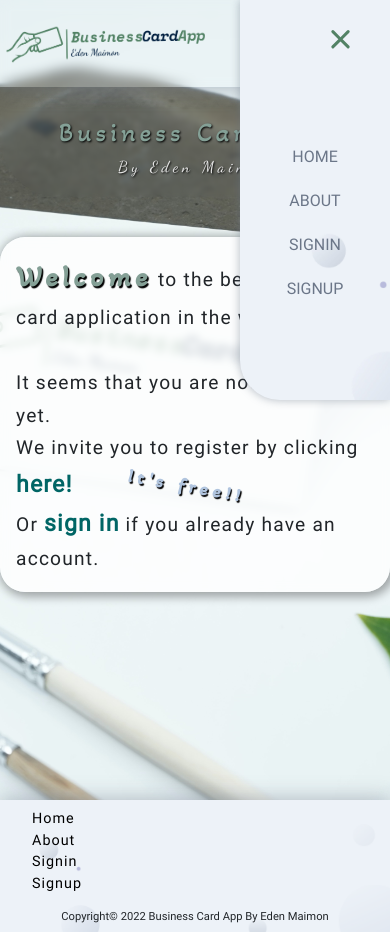
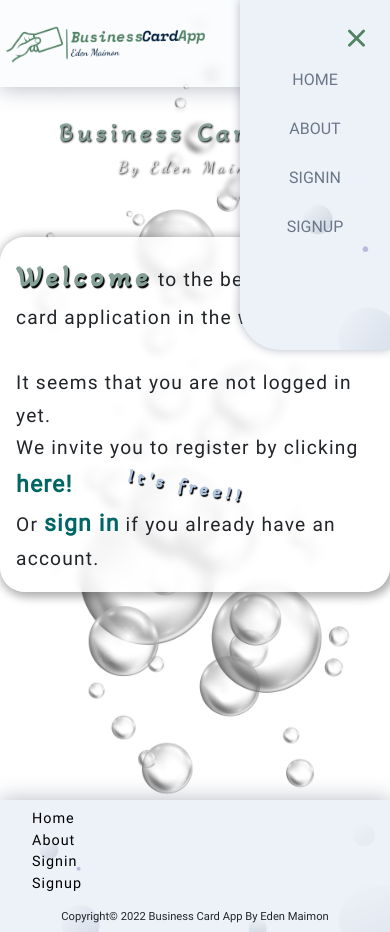
Before and after one commit to edenma5/BusinessCardApp_FullStack-Client, a React (Create React App) app: page / in a window 390 px wide. Both pictures are taken after a click on the icon 366 px from the left and 43 px from the top of the page. Built offline with nearby package versions, Linux system fonts and the light colour scheme.

Commit message:
mobile fixed and navbar

```diff
--- a/src/components/Header.jsx
+++ b/src/components/Header.jsx
@@ -65,8 +65,10 @@ export default function Header() {
                             <section className='navItemsSideMenu'>
                                 <NavLink className="navLinkSideMenu" onClick={() => setToggle(false)} to="/">Home</NavLink>
                                 <NavLink className="navLinkSideMenu" onClick={() => setToggle(false)} to="/about">About</NavLink>
-                                <NavLink className="navLinkSideMenu" onClick={() => setToggle(false)} to="/signin">Signin</NavLink>
-                                <NavLink className="navLinkSideMenu" onClick={() => setToggle(false)} to="/signup">Signup</NavLink>
+                                {!userInfo && <>
+                                    <NavLink className="navLinkSideMenu" onClick={() => setToggle(false)} to="/signin">Signin</NavLink>
+                                    <NavLink className="navLinkSideMenu" onClick={() => setToggle(false)} to="/signup">Signup</NavLink>
+                                </>}
                                 {userInfo?.isBusinessAccount && <NavLink className="navLinkSideMenu" onClick={() => setToggle(false)} to="/business">Business</NavLink>}
                                 {userInfo && <NavLink className="navLinkSideMenu" onClick={() => setToggle(false)} to="/allbusinesscards">All Cards</NavLink>}
                                 {userInfo?.isBusinessAccount && <NavLink className="navLinkSideMenu" onClick={() => setToggle(false)} to="/managmentcards">My Cards</NavLink>}
--- a/src/index.scss
+++ b/src/index.scss
@@ -157,6 +157,12 @@ body {
   background-repeat: no-repeat;
   background-position: top;
   background-attachment: fixed;
+
+  @include mobile {
+    background-image: url('../src/Images/abstract-bubbles-white-background-with-bubbles-illustration-white_257312-308.webp');
+    background-repeat: repeat;
+    background-attachment: local;
+  }
 }
 
 .mainTitleContainer {
--- a/src/sass/_header.scss
+++ b/src/sass/_header.scss
@@ -233,7 +233,7 @@
 
             padding: 1rem;
             width: 150px;
-            height: 400px;
+            height: 350px;
 
             display: flex;
             justify-content: flex-end;
@@ -253,20 +253,20 @@
                 width: 35px;
                 height: 35px;
                 color: #528265;
-                margin: .5rem 1rem;
+                margin: .5rem 0;
             }
 
             .navItemsSideMenu {
-                margin: 0;
+                margin: .5rem 0;
                 padding: 0;
                 height: 100%;
                 width: 100%;
 
                 display: flex;
-                justify-content: center;
+                justify-content: flex-start;
                 align-items: center;
                 flex-direction: column;
-                gap: 20px;
+                gap: 25px;
 
                 .navLinkSideMenu {
                     color: #6b7688;
```
Also changed, not shown: src/Images/abstract-bubbles-white-background-with-bubbles-illustration-white_257312-308.webp (added).
